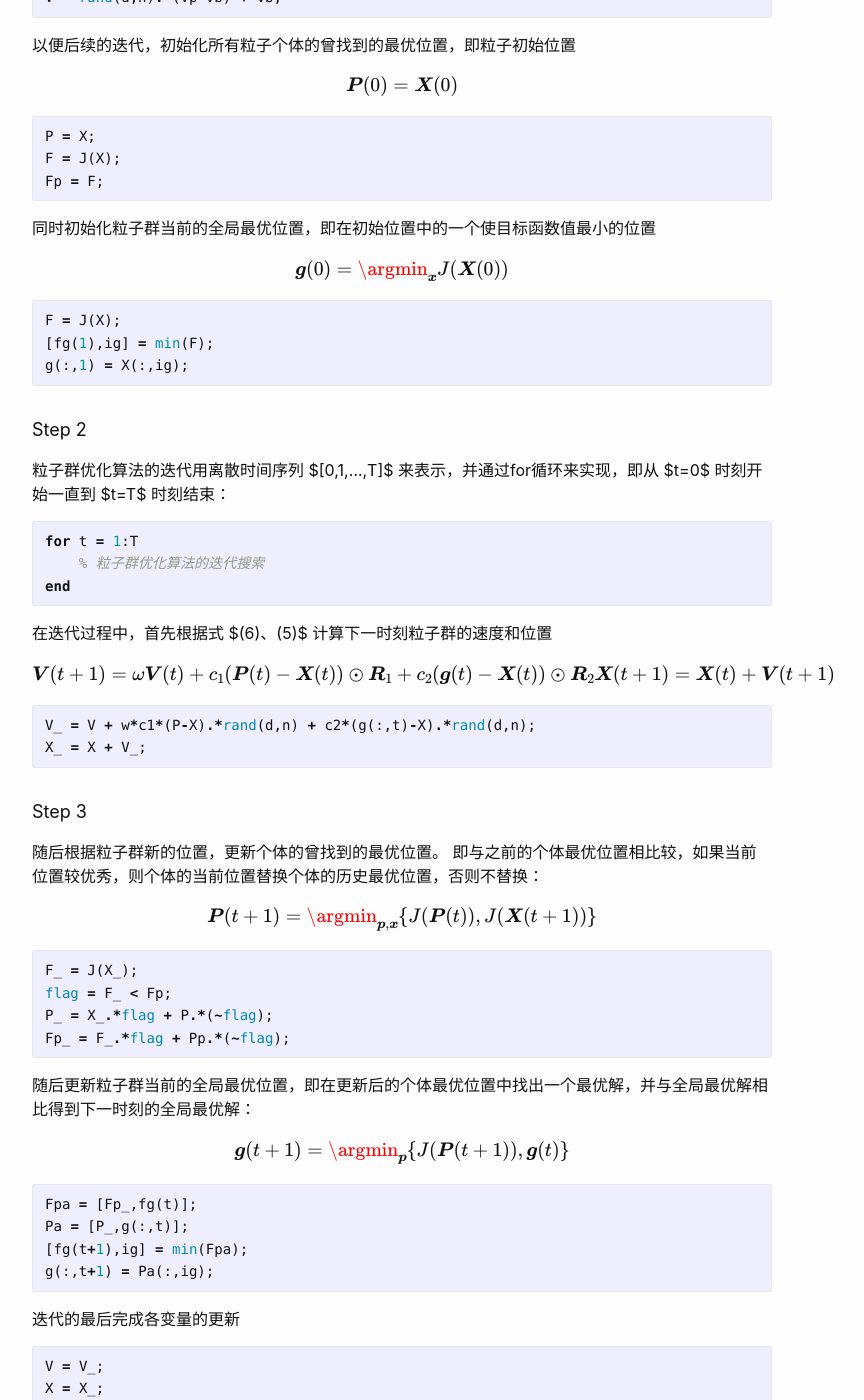
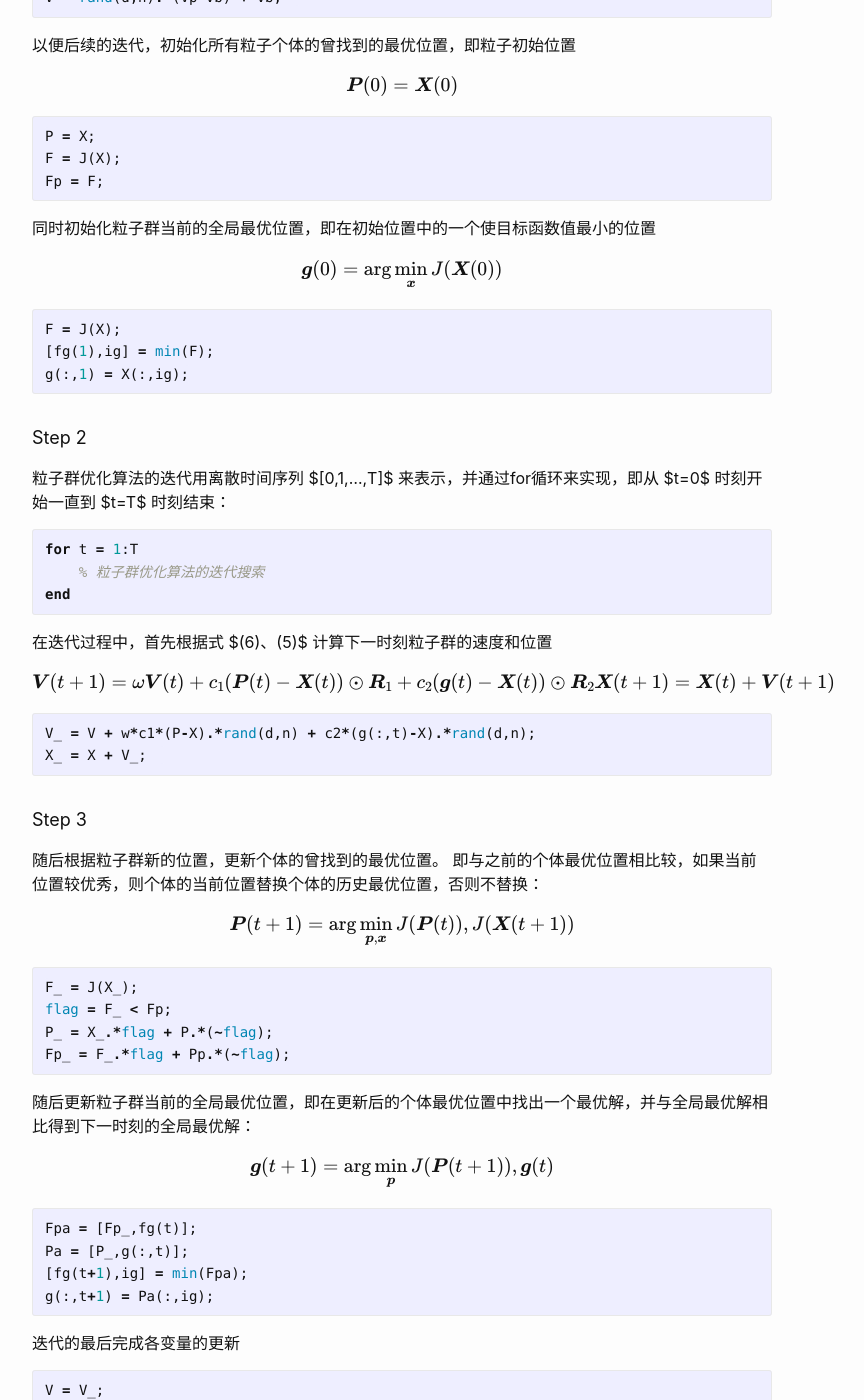
Before and after one commit to ElkmanY/ElkmanY.github.io, a Jekyll site: the page built from _posts/2021-04-24-standard-pso.md, in a window 1280 px wide and 1400 px high, scrolled down 1960 px. Shown: the whole window, without its empty margins (238-1102 px from the left). Built offline with Jekyll 4.4.1, drawn with Linux system fonts in a browser that asks for light colours; formulas are drawn with MathJax 3.

Commit message:
Update 2021-04-24-standard-pso.md

````diff
--- a/_posts/2021-04-24-standard-pso.md
+++ b/_posts/2021-04-24-standard-pso.md
@@ -105,9 +105,9 @@ Fp = F;
 
 同时初始化粒子群当前的全局最优位置，即在初始位置中的一个使目标函数值最小的位置
 
-$$
-\boldsymbol{g}(0) = \argmin_{\boldsymbol{x}} J(\boldsymbol{X}(0))
-$$
+\begin{equation}
+\boldsymbol{g}(0) = \text{arg}\min_{\boldsymbol{x}} J(\boldsymbol{X}(0))
+\end{equation}
 
 ```matlab
 F = J(X);
@@ -141,9 +141,9 @@ X_ = X + V_;
 随后根据粒子群新的位置，更新个体的曾找到的最优位置。
 即与之前的个体最优位置相比较，如果当前位置较优秀，则个体的当前位置替换个体的历史最优位置，否则不替换：
 
-$$
-\boldsymbol{P}(t+1) = \argmin_{\boldsymbol{p},\boldsymbol{x}} \{J(\boldsymbol{P}(t)),J(\boldsymbol{X}(t+1))\}
-$$
+\begin{equation}
+\boldsymbol{P}(t+1) = \text{arg}\min_{\boldsymbol{p},\boldsymbol{x}} \{J(\boldsymbol{P}(t)),J(\boldsymbol{X}(t+1))\}
+\end{equation}
 
 ```matlab
 F_ = J(X_);
@@ -154,9 +154,9 @@ Fp_ = F_.*flag + Pp.*(~flag);
 
 随后更新粒子群当前的全局最优位置，即在更新后的个体最优位置中找出一个最优解，并与全局最优解相比得到下一时刻的全局最优解：
 
-$$
-\boldsymbol{g}(t+1) = \argmin_{\boldsymbol{p}} \{J(\boldsymbol{P}(t+1)),\boldsymbol{g}(t)\}
-$$
+\begin{equation}
+\boldsymbol{g}(t+1) = \text{arg}\min_{\boldsymbol{p}} \{J(\boldsymbol{P}(t+1)),\boldsymbol{g}(t)\}
+\end{equation}
 
 ```matlab
 Fpa = [Fp_,fg(t)];
````
